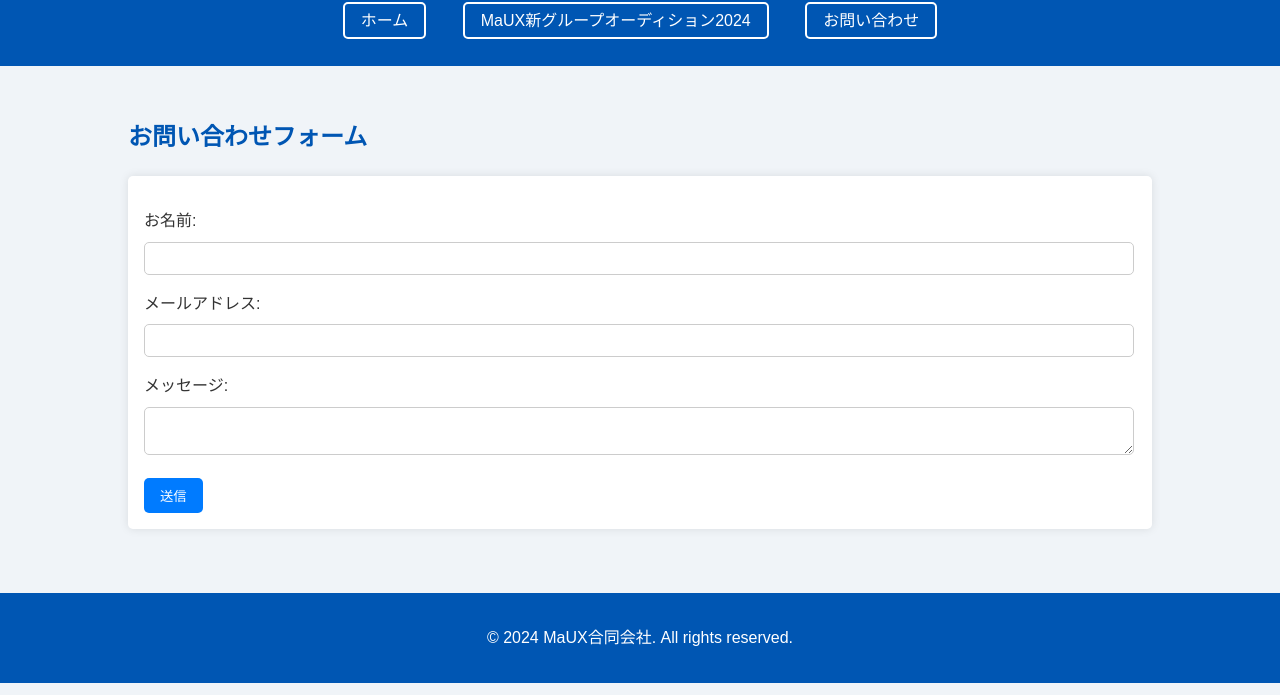
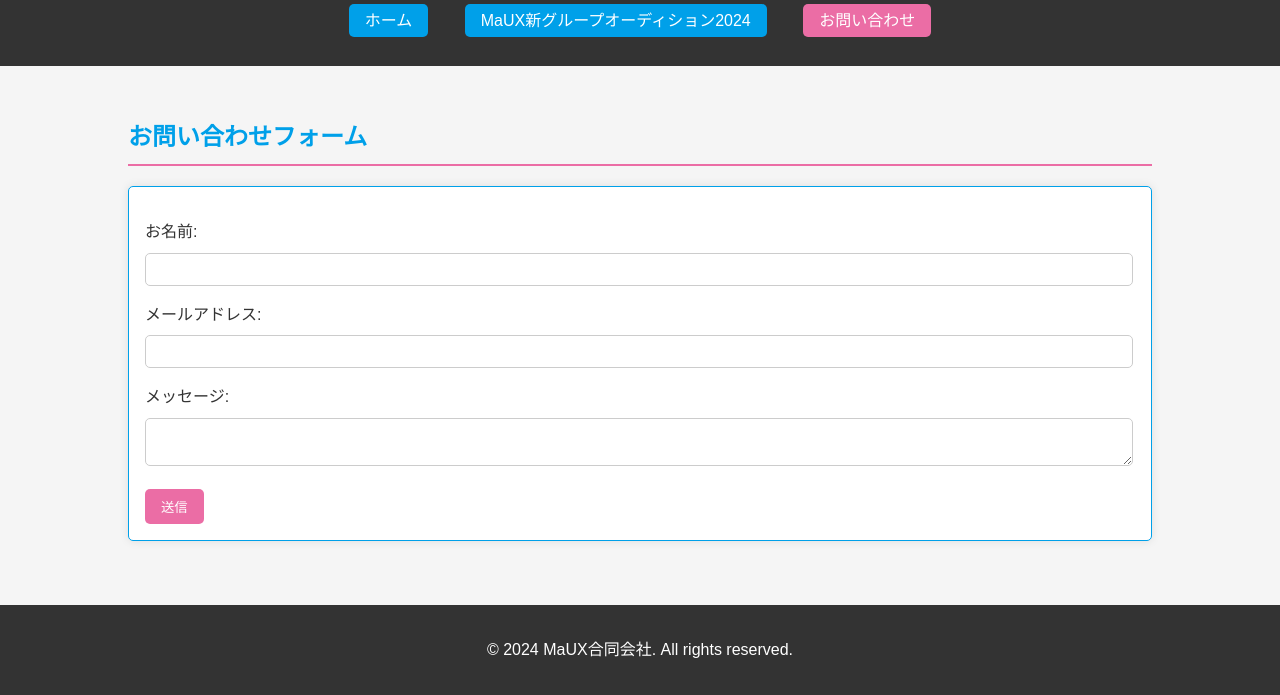
Before and after one commit to kanomaux2024/maux_hp, a plain HTML site: page contact.html in a window 1280 px wide. Shown: the part 193-888 px from the top of the page. Drawn offline with nearby package versions, Linux system fonts and the light colour scheme.

Commit message:
スタイル変更

```diff
--- a/scripts.js
+++ b/scripts.js
@@ -71,3 +71,16 @@ document.addEventListener('DOMContentLoaded', () => {
     navLinks.classList.toggle('active');
   });
 });
+
+
+document.addEventListener('DOMContentLoaded', () => {
+  const currentLocation = window.location.pathname.split("/").pop();
+  const navLinks = document.querySelectorAll('nav ul li a');
+
+  navLinks.forEach(link => {
+    const linkPath = link.getAttribute('href').split("/").pop();
+    if (linkPath === currentLocation) {
+      link.classList.add('active');
+    }
+  });
+});
--- a/styles.css
+++ b/styles.css
@@ -4,7 +4,7 @@ body {
     line-height: 1.6;
     margin: 0;
     padding: 0;
-    background-color: #f0f4f8;
+    background-color: #f5f5f5;
     color: #333;
     display: flex;
     flex-direction: column;
@@ -12,8 +12,8 @@ body {
   }
 
   header, footer {
-    background-color: #0056b3;
-    color: white;
+    background-color: #333;
+    color: #fff;
     padding: 1em 0;
     text-align: center;
   }
@@ -35,17 +35,22 @@ body {
   }
 
   nav ul li a {
-    color: white;
+    color: #fff;
     text-decoration: none;
     padding: 0.5em 1em;
-    border: 2px solid white;
     border-radius: 5px;
+    background-color: #00a0e9; /* 通常時の背景色 */
     transition: background-color 0.3s ease, color 0.3s ease;
   }
 
   nav ul li a:hover {
-    background-color: white;
-    color: #0056b3;
+    background-color: #007bbf; /* ホバー時の背景色 */
+    color: #fff;
+  }
+
+  nav ul li a.active {
+    background-color: #eb6da5; /* アクティブ時の背景色 */
+    color: #fff;
   }
 
   main {
@@ -58,6 +63,12 @@ body {
 
   section {
     margin-bottom: 2rem;
+  }
+
+  h2 {
+    color: #00a0e9;
+    border-bottom: 2px solid #eb6da5;  /* 下線をピンクに */
+    padding-bottom: 0.5rem;
   }
 
   label {
@@ -77,7 +88,7 @@ body {
     display: block;
     margin-top: 1rem;
     padding: 0.5rem 1rem;
-    background-color: #007BFF;
+    background-color: #eb6da5;
     color: white;
     border: none;
     border-radius: 5px;
@@ -86,7 +97,7 @@ body {
   }
 
   input[type="submit"]:hover {
-    background-color: #0056b3;
+    background-color: #d75488;
   }
 
   /* ページ固有のスタイル */
@@ -95,27 +106,24 @@ body {
     height: auto;
   }
 
-  h2 {
-    color: #0056b3;
-  }
-
   form {
     background-color: #fff;
     padding: 1rem;
     border-radius: 5px;
     box-shadow: 0 0 10px rgba(0, 0, 0, 0.1);
+    border: 1px solid #00a0e9;
   }
 
   .slideshow-container {
     overflow: hidden;
     position: relative;
     width: 100%;
-    height: 400px; /* 画像の高さに応じて調整 */
+    height: 400px;
   }
 
   .slides {
     width: 100%;
-    height: 400px; /* 同じく */
+    height: 400px;
     position: absolute;
     top: 0;
     left: 0;
@@ -123,7 +131,7 @@ body {
     transition: opacity 1.5s ease;
   }
 
-  .active {
+  .slides.active {
     opacity: 1;
   }
 
@@ -138,6 +146,8 @@ body {
     width: 100%;
     height: 100%;
     border: 0;
+    border-radius: 5px;
+    border: 2px solid #eb6da5;
   }
 
   /* モバイルスタイル */
@@ -148,19 +158,19 @@ body {
     }
 
     .slideshow-container {
-      height: 200px; /* モバイル用に高さを調整 */
+      height: 200px;
     }
 
     .slides {
-      height: 200px; /* モバイル用に高さを調整 */
+      height: 200px;
     }
 
     main {
       padding: 1rem;
-      width: 90%; /* モバイルでは全幅を使用 */
+      width: 90%;
     }
 
     input[type="text"], input[type="email"], textarea {
-      width: 92%; /* モバイル表示の場合 */
+      width: 92%;
     }
   }
```
